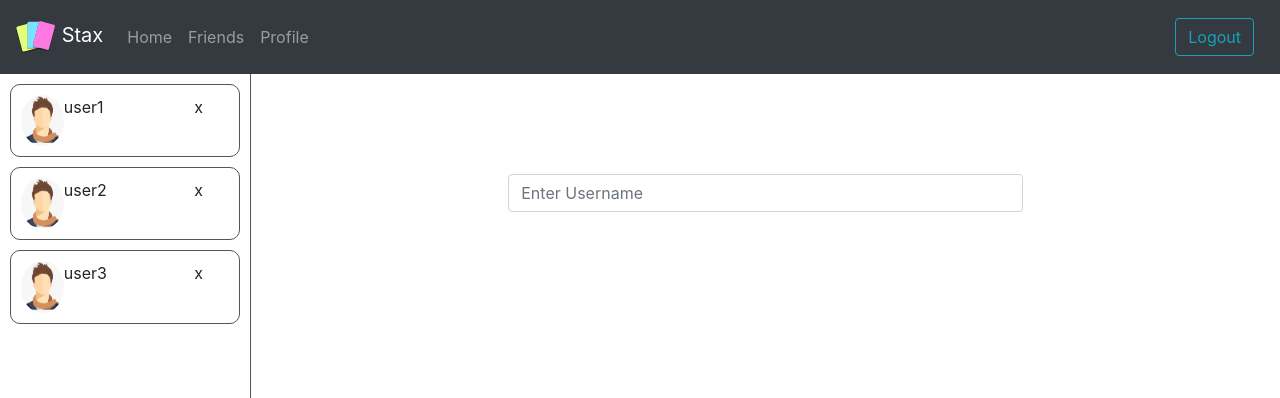
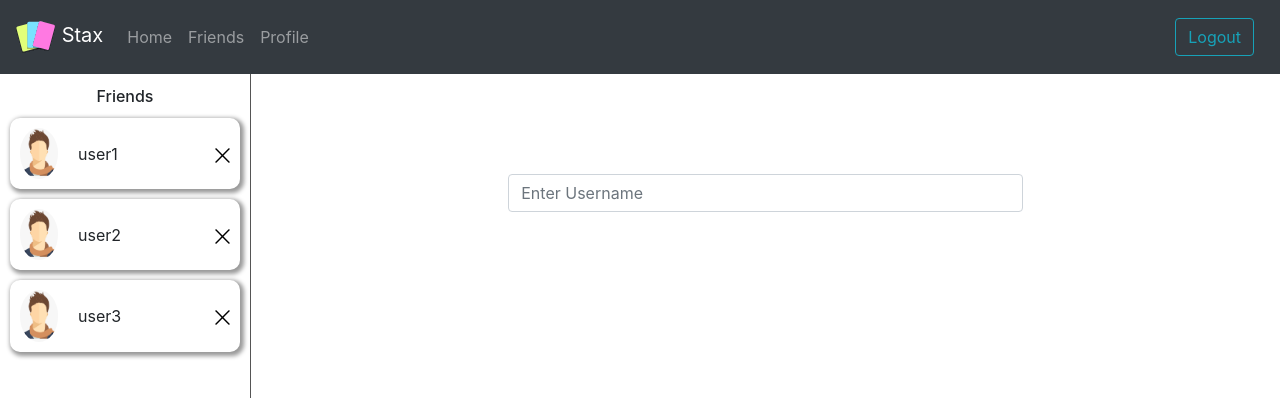
Before and after one commit to m-alexeev/cmpt383_project, a React (Create React App) app in the folder react-front/: page /friends in a window 1280 px wide. Shown: the top 398 px of the page. Built offline with nearby package versions, Linux system fonts and the light colour scheme; no server answers.

Commit message:
styling the friends list

```diff
--- a/react-front/src/components/home/friends/friends.css
+++ b/react-front/src/components/home/friends/friends.css
@@ -23,18 +23,29 @@
 
 
 
+.friends-list p {
+    margin: 10px auto;
+    text-align: center;
+    font-weight: 500;
+
+}
+
+
+/* Friend Style */
+
 
 .box {
+    background-color: white;
+    box-shadow: 2px 2px 4px 2px #999;
     display: flex;
     flex-direction: row;
-    border: 1px solid #555;
     margin: 10px;
     border-radius: 10px;
     padding: 10px;
-
 }
 
 .pic{
+    vertical-align: center;
     position: relative;
     border-radius: 50%;
     min-width: 35px;
@@ -51,9 +62,21 @@
 
 
 .username{
+    vertical-align: baseline;
+    margin: auto 20px;
     width: 75%;
 }
 
-.add-button{
-    width : 20%;
+.remove{
+    margin: auto;
+    transition: 100ms;
 }
+.remove:hover{
+    cursor: pointer;
+    transform: scale(0.9);
+}
+
+.remove img{
+    width: 15px;
+    object-fit: cover
+}
--- a/react-front/src/components/home/friends/friends.tsx
+++ b/react-front/src/components/home/friends/friends.tsx
@@ -8,12 +8,12 @@ import './friends.css'
 
 import logo from './pic.png';
 
-class FriendObj{
+class FriendObj {
    id: number;
    username: string;
    img: string;
 
-   constructor(id:number, username:string, img:string){
+   constructor(id: number, username: string, img: string) {
       this.id = id;
       this.username = username;
       this.img = img;
@@ -37,13 +37,13 @@ export default function Friends() {
    let user2 = new FriendObj(1, "user2", "testIMG");
    let user3 = new FriendObj(2, "user3", "testIMG");
 
-   let users = [user1,user2,user3];
+   let users = [user1, user2, user3];
 
-   const friendsList = users.map((user,index) => <Friend id = {user.id} username = {user.username} img = {user.img}/>);
+   const friendsList = users.map((user, index) => <Friend id={user.id} username={user.username} img={user.img} />);
 
 
    useEffect(() => {
-      if (curUser === ""){
+      if (curUser === "") {
          fetch('/getUser').then(res => res.json()).then(data => {
             setCuruser(data.user);
             if (data.redirect != null) {
@@ -62,6 +62,7 @@ export default function Friends() {
          <NavBar user={curUser} />
          <div className='friends-container'>
             <div className='friends-list'>
+               <p> Friends </p>
                {friendsList}
             </div>
             <div className='friends-search'>
@@ -84,22 +85,26 @@ export default function Friends() {
 
 
 
-export function Friend(props){
+export function Friend(props) {
 
    const username = props.username;
    const id = props.id;
    const img = props.img;
 
    return (
-      <div className = "box">
-         <div className = 'pic'>
-            <img src={logo} alt = 'user image'></img>
+      <div className="box">
+         <div className='pic'>
+            <img src={logo} alt='user image'></img>
          </div>
-         <div className = 'username'>
+         <div className='username'>
             {username}
          </div>
-         <div className = 'add-button'>
-            x
+         <div className='remove'>
+            <img
+               src={process.env.PUBLIC_URL + '/delete.svg'}
+               alt="Delete Icon"
+                >
+            </img>
          </div>
       </div>
    )
```
